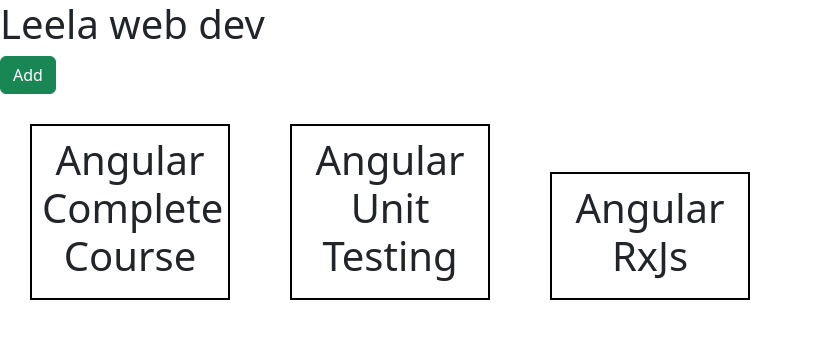
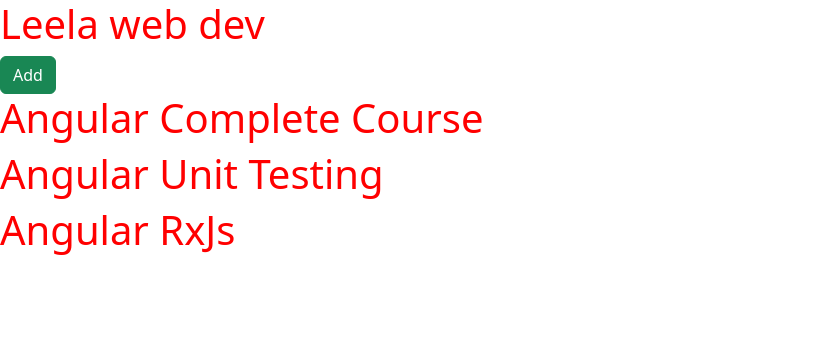
Before and after one commit to leelanarasimha/angular-animations, an Angular app: page / in a window 1280 px wide. Shown: the top 338 px of the page, without its empty margins (0-813 px from the left). Built offline with nearby package versions, Linux system fonts and the light colour scheme.

Commit message:
component styles

```diff
--- a/src/app/Components/course/course.component.css
+++ b/src/app/Components/course/course.component.css
@@ -10,3 +10,7 @@
 :host(.active) {
   border-color: red;
 }
+
+h1 {
+  color: green;
+}
--- a/src/app/Components/course/course.component.ts
+++ b/src/app/Components/course/course.component.ts
@@ -4,7 +4,7 @@
 @Component({
   selector: 'app-course',
   templateUrl: './course.component.html',
-  styleUrls: ['./course.component.css'],
+  styles: [],
 })
 export class CourseComponent {
   @Input() course!: Course;
--- a/src/styles.css
+++ b/src/styles.css
@@ -1 +1,5 @@
 /* You can add global styles to this file, and also import other style files */
+
+h1 {
+  color: red;
+}
```
